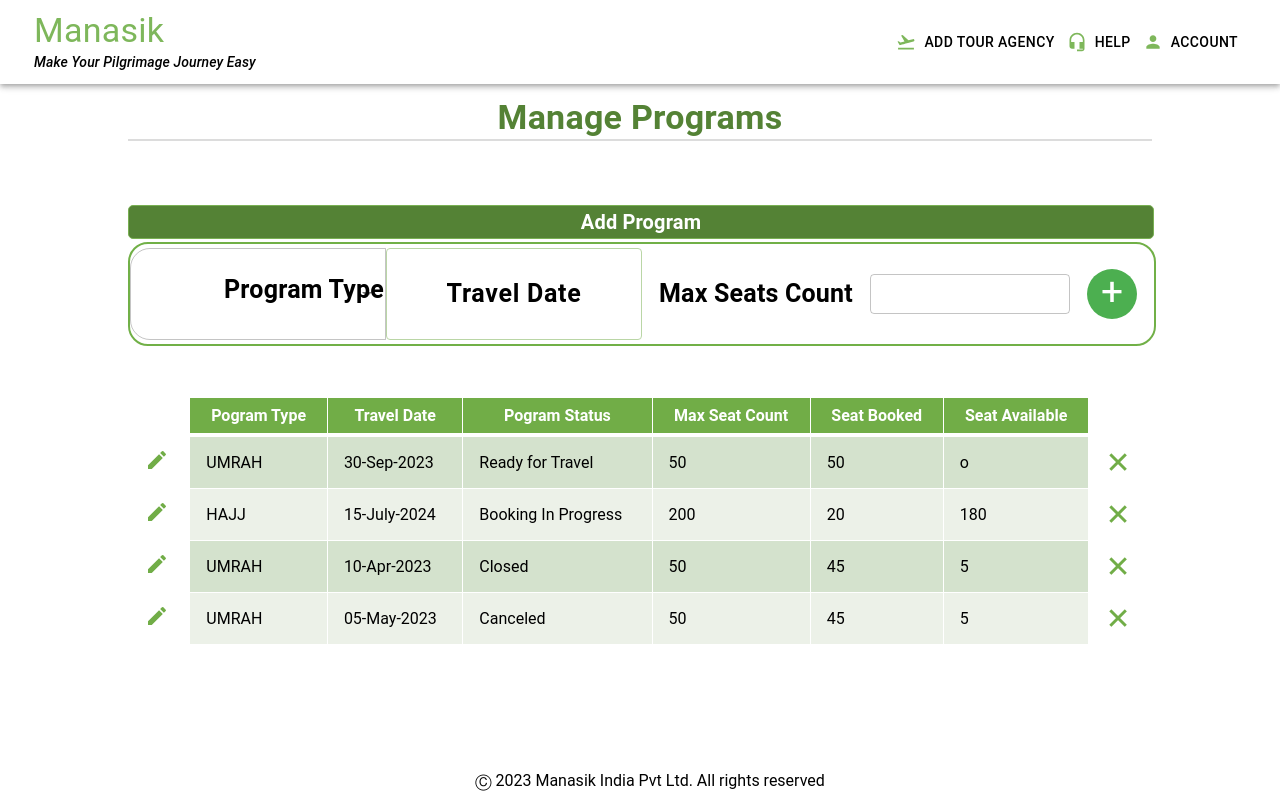
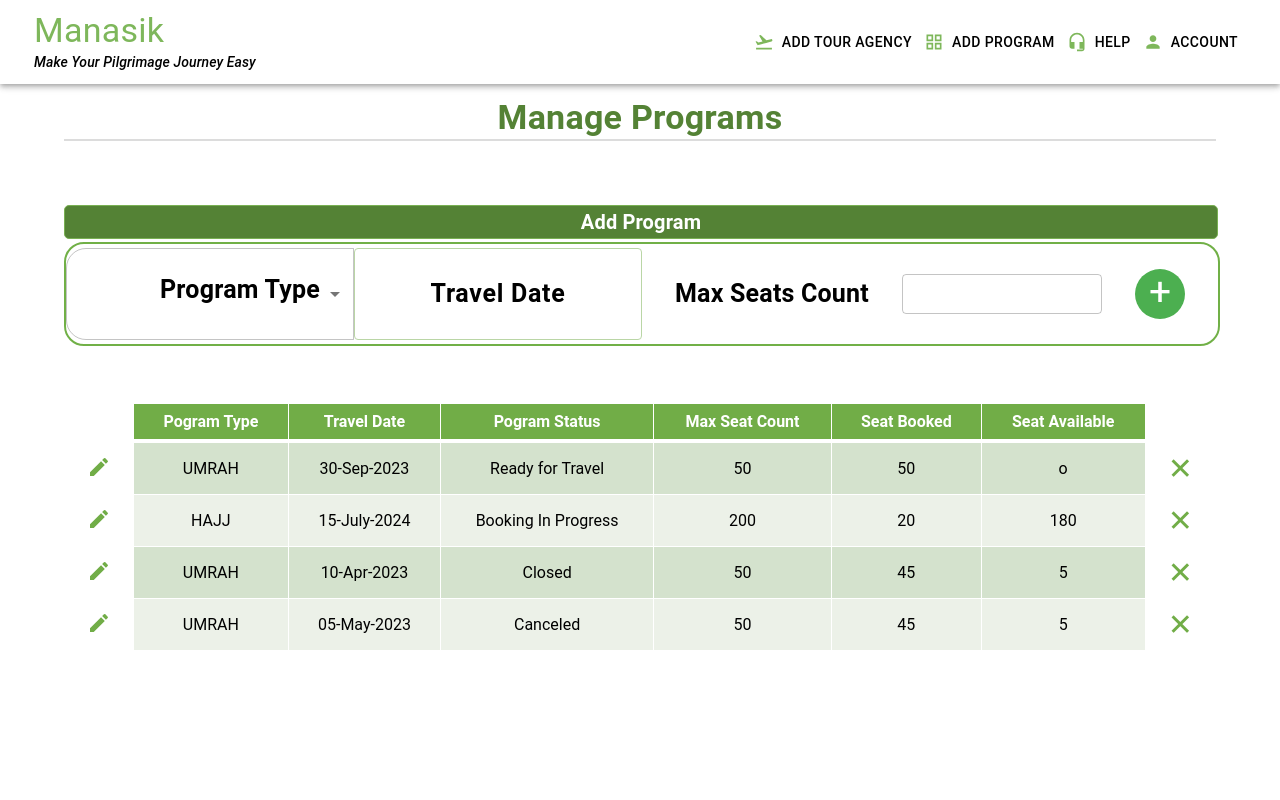
Before and after one commit to amirmursal/manasik, a React (Create React App) app: page /addProgram in a window 1280 px wide. Built offline with nearby package versions, Linux system fonts and the light colour scheme.

Commit message:
removed all the empty spaces

```diff
--- a/src/components/AddProgram/AddProgram.styles.ts
+++ b/src/components/AddProgram/AddProgram.styles.ts
@@ -1,8 +1,7 @@
 const addProgramStyles = {
-
     root:{
         color: '#000',
-        width:"80%",
+        width:"90%",
         margin:"auto",
         marginTop:"1%"
     },
@@ -12,8 +11,6 @@ const addProgramStyles = {
         display:"flex",
         justifyContent:"center",
         fontWeight:"600",
-
-
     },
     subHead:{
         color: 'white',
@@ -29,23 +26,27 @@ const addProgramStyles = {
         borderRadius:"5px",
         backgroundColor:"rgb(84, 130, 53)",
     },
-
+    program:{
+        margin: '0% 5% 5% 0%',
+         display:'flex',
+          alignItems:'center',
+          height:"100px",
+           width:"100%",
+            borderRadius:"20px",
+             border:"2px solid rgb(113, 176, 71)"
+    },
     selector:{
         borderRadius:" 20px 0px 0px 20px",
         fontWeight:"700",
         fontSize: "30px",
         padding:"1vh 2vh 1vh 10vh",
-
     },
-
     label:{
         fontWeight:"700",
        fontSize:"25px",
         color:"black",
         padding:"1vh 2vh 1vh 10vh"
     },
-
-
     input:{
         display:"flex",
         justifyContent:"space-between",
@@ -65,62 +66,43 @@ const addProgramStyles = {
     },
     divider:{
         border: "1px solid gainsboro" ,
-
     },
-
     seats:{
-
         display:"flex",
         justifyContent:"space-evenly",
         alignItems:"center"
     },
-
-
     table:{
         width: "100%",
-
-            alignItems: 'center',
-
-
+            textAlign: 'center',
             "& table":{
                width:"100%",
                 borderCollapse: "collapse",
             },
-
             "& thead":{
                 backgroundColor:"rgb(113, 173, 71)",
                 color:"white",
                 borderBottom:"4px solid white",
             },
-
             "& td,th":{
                 border:"1px solid white",
                 padding:"1vh 2vh"
             },
-
             "& tbody > tr:nth-of-type(odd)":{
                 backgroundColor:"rgb(212, 226, 205)  ",
             },
-
             "& tbody > tr:nth-of-type(even)":{
                 backgroundColor:" rgb(236, 241, 232)"
             },
-
             "& tr > td:last-child":{
                 backgroundColor:"white",
                 color:"rgb(113, 173, 71)",
                 fontSize:"30px"
             },
-
             "& tr > td:first-child":{
                 backgroundColor:"white",
                 color:"rgb(113, 173, 71)",
             }
-
-
-
-
      }
-
 }
 export default addProgramStyles;
--- a/src/components/AddProgram/AddProgram.tsx
+++ b/src/components/AddProgram/AddProgram.tsx
@@ -15,8 +15,8 @@ const AddProgram = () => {
 
       <Typography variant="h6" component="div" sx={AddProgramStyles.subHead} >Add Program</Typography>
 
-      <Box sx={{ margin: '0% 5% 5% 0%', display:'flex', alignItems:'center',height:"100px", width:"100%", borderRadius:"20px", border:"2px solid rgb(113, 176, 71)" }}>
-                <Grid container  columns={{xs:1, sm:8, md:12}}>
+      <Box sx={AddProgramStyles.program}>
+                <Grid container  columns={{xs:1, sm:4, md:12}}>
                     <Grid item xs={3}>
                       <FormControl fullWidth variant="outlined"  >
                             <InputLabel  sx={AddProgramStyles.label} >Program Type</InputLabel>
--- a/src/components/AddProgram/DatePicker.styles.ts
+++ b/src/components/AddProgram/DatePicker.styles.ts
@@ -7,11 +7,9 @@ const datePickerStyles = {
         fontWeight:"600",
         height:"100%",
         border:"1px solid rgb(186, 214, 166)" ,
-
     },
     pop:{
       width:"400px",
     }
 }
-
 export default datePickerStyles;
--- a/src/components/BankDetails/BankDetails.styles.ts
+++ b/src/components/BankDetails/BankDetails.styles.ts
@@ -1,4 +1,3 @@
-
 const bankDetailsStyles = {
     root:{
         color: '#000',
@@ -41,8 +40,5 @@ const bankDetailsStyles = {
     divider:{
         border: "1px solid gainsboro"
     },
-
-
 }
-
 export default bankDetailsStyles;
--- a/src/components/Footer/Footer.styles.ts
+++ b/src/components/Footer/Footer.styles.ts
@@ -9,5 +9,4 @@ const footerStyles = {
         textAlign: 'center'
       }
 }
-
 export default footerStyles;
--- a/src/components/Layout/Layout.tsx
+++ b/src/components/Layout/Layout.tsx
@@ -8,7 +8,7 @@ const Layout = () => {
         <>
            <MainNavigation />
             <Outlet />
-             <Footer />
+             {/* <Footer />  */}
         </>
     )
 }
--- a/src/components/MainNavigation/MainNavigation.styles.ts
+++ b/src/components/MainNavigation/MainNavigation.styles.ts
@@ -1,4 +1,3 @@
-
 const mainNavigationStyles ={
     root: {
       background: '#fff',
@@ -23,5 +22,4 @@ const mainNavigationStyles ={
       color: '#000'
     }
   }
-
   export default mainNavigationStyles;
--- a/src/components/MainNavigation/MainNavigation.tsx
+++ b/src/components/MainNavigation/MainNavigation.tsx
@@ -3,6 +3,8 @@ import PersonIcon from '@mui/icons-material/Person';
 import HeadsetMicIcon from '@mui/icons-material/HeadsetMic';
 import FlightTakeoffIcon from '@mui/icons-material/FlightTakeoff';
 import mainNavigationStyles from "./MainNavigation.styles";
+import GridViewIcon from '@mui/icons-material/GridView';
+
 
 const MainNavigation = () => {
     return (
@@ -29,6 +31,9 @@ const MainNavigation = () => {
                     <Button href="/addAgentDetails" variant="text" sx={mainNavigationStyles.buttonText} startIcon={<FlightTakeoffIcon sx={mainNavigationStyles.icon} />}>
                        Add Tour Agency
                     </Button>
+                    <Button href="/addProgram" variant="text" sx={mainNavigationStyles.buttonText} startIcon={<GridViewIcon sx={mainNavigationStyles.icon} />}>
+                       Add Program
+                    </Button>
                     <Button href="/#" variant="text" sx={mainNavigationStyles.buttonText} startIcon={<HeadsetMicIcon sx={mainNavigationStyles.icon}/>}>
                         Help
                     </Button>
--- a/src/components/PersonalDetails/PersonalDetails.styles.ts
+++ b/src/components/PersonalDetails/PersonalDetails.styles.ts
@@ -1,5 +1,3 @@
-import { Typography } from "@mui/material";
-
 const personalDetailsStyles = {
     root:{
         color: '#000',
@@ -43,7 +41,5 @@ const personalDetailsStyles = {
     divider:{
         border: "1px solid gainsboro"
     },
-
 }
-
 export default personalDetailsStyles;
--- a/src/components/SearchPanel/SearchPanel.styles.ts
+++ b/src/components/SearchPanel/SearchPanel.styles.ts
@@ -1,4 +1,3 @@
-
 const searchPanelStyles = {
     root:{
         color: '#000'
```
